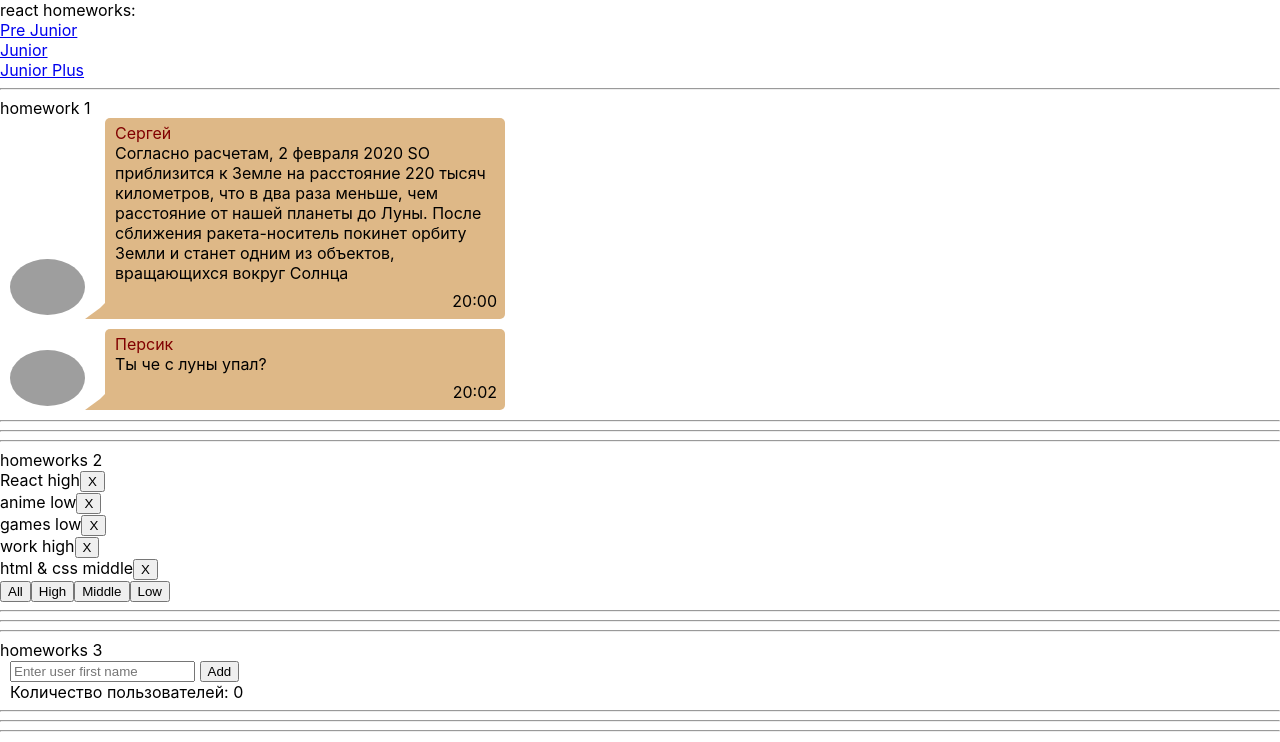
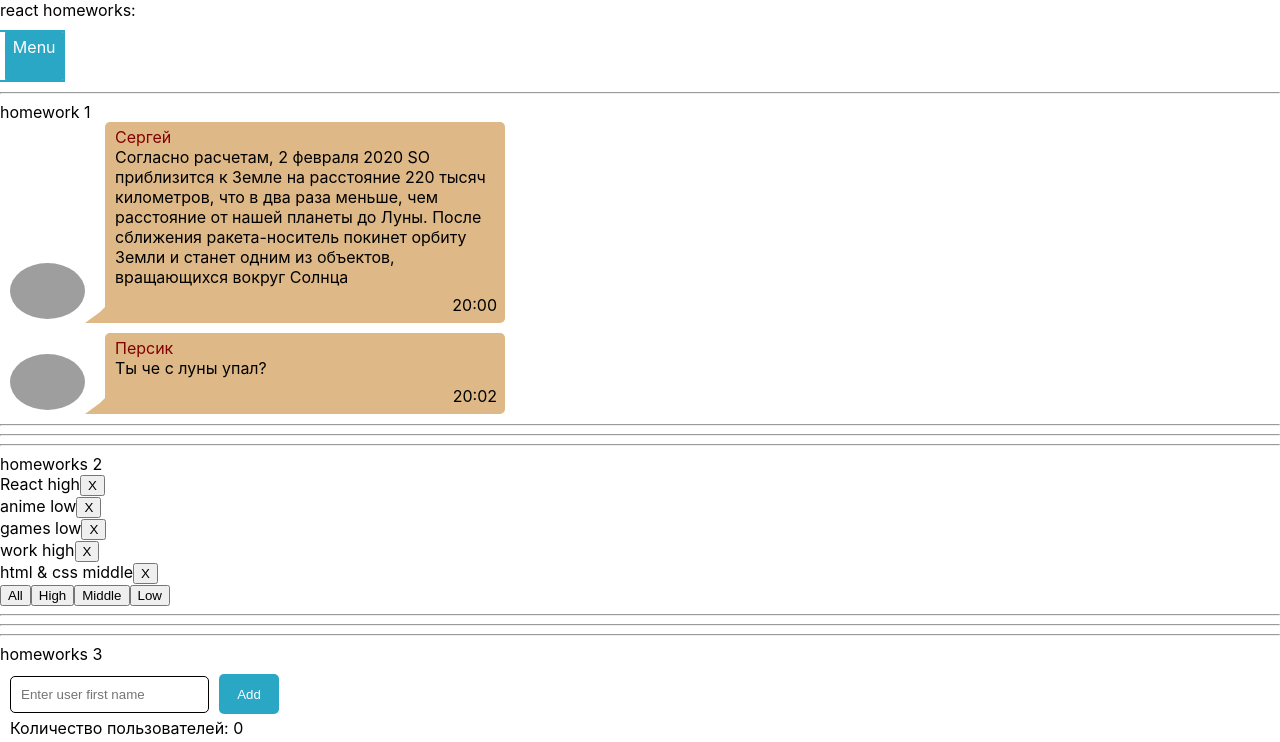
Before and after one commit to Lykke27/Simple_hometasks, a React (Create React App) app: page /#/pre-junior in a window 1280 px wide. Shown: the top 742 px of the page. Built offline with nearby package versions, Linux system fonts and the light colour scheme; grey boxes are pictures that could not be loaded.

Commit message:
add decoration styles in HW3 and HW5

```diff
--- a/src/p1-main/m1-ui/u1-app/App.tsx
+++ b/src/p1-main/m1-ui/u1-app/App.tsx
@@ -1,9 +1,5 @@
 import React from 'react'
 import s from './App.module.css'
-// import HW1 from '../../../p2-homeworks/h1/HW1'
-// import HW2 from '../../../p2-homeworks/h2/HW2'
-// import HW3 from "../../../p2-homeworks/h3/HW3";
-// import HW4 from "../../../p2-homeworks/h4/HW4";
 import HW5 from "../../../p2-homeworks/h5/HW5";
 
 function App() {
--- a/src/p2-homeworks/h3/Greeting.module.css
+++ b/src/p2-homeworks/h3/Greeting.module.css
@@ -1,7 +1,36 @@
 .greetingForm {
-    margin-left: 10px;
-    align-content: center;
+    outline: none;
+    padding: 10px;
 }
+
+.greetingForm input {
+    height: 25px;
+    outline: none;
+    margin-bottom: 5px;
+    margin-right: 5px;
+    border: 1px solid black;
+    border-radius: 5px;
+    padding: 5px 10px;
+}
+
+.greetingForm button {
+    height: 40px;
+    width: 60px;
+    cursor: pointer;
+    color: white;
+    background-color: #29a7c4;
+    outline: none;
+    border: none;
+    border-radius: 5px;
+    margin-left: 5px;
+}
+
+.greetingForm button:hover {
+    background-color: #1f6d7e;
+    transition-duration: 0.5s;
+
+}
+
 
 .error {
     border: 1px solid red;
--- a/src/p2-homeworks/h3/Greeting.tsx
+++ b/src/p2-homeworks/h3/Greeting.tsx
@@ -16,9 +16,8 @@ const Greeting: React.FC<GreetingPropsType> = ({name, setNameCallback, addUser,
 
     return (
         <div className={s.greetingForm}>
-            <div>
+            <div className={s.formContainer}>
                 <input value={name} onChange={setNameCallback} className={inputClass} placeholder={"Enter user first name"}/>
-                <span> {error} </span>
                 <button onClick={addUser}> Add</button>
             </div>
             <span> Количество пользователей: {totalUsers}</span>
--- a/src/p2-homeworks/h3/GreetingContainer.tsx
+++ b/src/p2-homeworks/h3/GreetingContainer.tsx
@@ -3,7 +3,7 @@ import Greeting from "./Greeting";
 import {UserType} from "./HW3";
 
 type GreetingContainerPropsType = {
-    users: UserType[] // need to fix any
+    users: UserType[]
     addUserCallback: (name: string) => void
 }
 
@@ -12,19 +12,21 @@ const GreetingContainer: React.FC<GreetingContainerPropsType> = ({users, addUser
     const [error, setError] = useState<boolean>(false);
 
     const setNameCallback = (e: ChangeEvent<HTMLInputElement>) => {
-        const trimName = e.currentTarget.value.trim()
-        if (trimName) {
-            setName(trimName);
+        let newName = e.currentTarget.value.trim()
+            setName(newName);
             setError(false)
+    };
+
+    const addUser = () => {
+        if (name.trim() === '') {
+            setError(true)
+            alert("Введите имя!")
         } else {
-            setError(true)
+            addUserCallback(name)
+            alert(`Hello, ${name}`)
+            setName("")
         }
 
-    };
-    const addUser = () => {
-        addUserCallback(name)
-        alert(`Hello ${name}`)
-        setName("")
     };
 
     const totalUsers = users.length;
--- /dev/null
+++ b/src/p2-homeworks/h5/Header.module.css
@@ -0,0 +1,47 @@
+.navbar {
+    display: flex;
+    flex-direction: row;
+    margin: 10px 0;
+    width: 358px;
+    transition-duration: 0.5s;
+    transform: translate(-295px);
+    border: 2px solid #29A7C4;
+    border-left: white;
+    /*border-radius: 5px;*/
+}
+
+.navbar:hover {
+    transition-duration: 0.5s;
+    transform: translate(0);
+}
+
+.block {
+    width: 50px;
+    background-color: #29a7c4;
+    margin-left: 10px;
+    padding: 5px;
+    border-radius: 1px;
+    color: white;
+    text-align: center;
+    cursor: pointer;
+    float: right;
+}
+
+.navbar .link a {
+    margin: 5px;
+    text-underline: none;
+    text-decoration: none;
+    color: #29a7c4;
+    font-size: 20px;
+    font-weight: bold;
+}
+
+.link a.activeLink {
+    color: black;
+}
+
+.link a:hover {
+    color: #154853;
+    transition-duration: 0.5s;
+
+}
--- a/src/p2-homeworks/h5/Header.tsx
+++ b/src/p2-homeworks/h5/Header.tsx
@@ -1,19 +1,20 @@
 import React from "react";
+import s from "./Header.module.css"
 import {NavLink} from "react-router-dom";
 
 function Header() {
     return (
-        <div>
-            <div>
-                <NavLink to="/pre-junior" >Pre Junior</NavLink>
+        <div className={`${s.navbar}`}>
+            <div className={`${s.link}`}>
+                <NavLink to="/pre-junior" activeClassName={s.activeLink}>Pre Junior</NavLink>
             </div>
-            <div>
-                <NavLink to="/junior" >Junior</NavLink>
+            <div className={s.link}>
+                <NavLink to="/junior" activeClassName={s.activeLink}>Junior</NavLink>
             </div>
-            <div>
-                <NavLink to="/junior-plus" >Junior Plus</NavLink>
+            <div className={s.link}>
+                <NavLink to="/junior-plus" activeClassName={s.activeLink}>Junior Plus</NavLink>
             </div>
-
+            <div className={s.block}> Menu</div>
         </div>
     );
 }
```
Also changed, not shown: src/p2-homeworks/h1/Message.module.css (+10 -8 lines).
